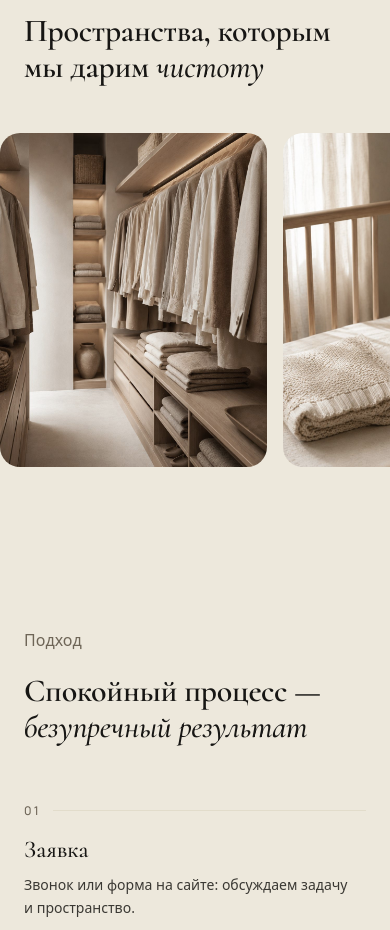
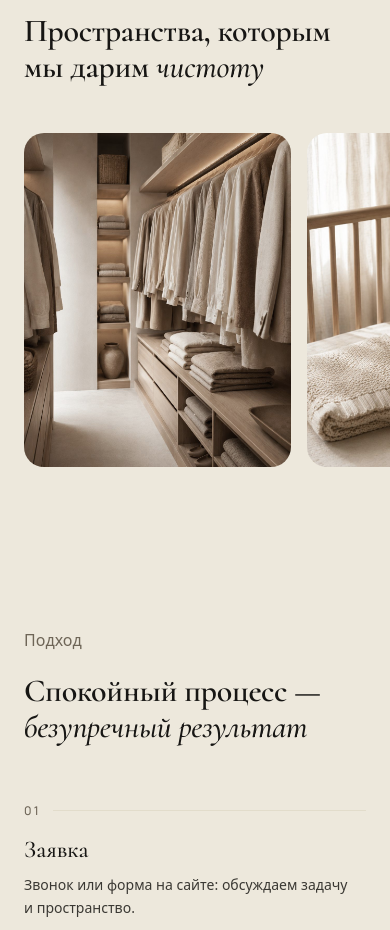
Before and after one commit to scorpochabro-solo/artclean, a Next.js app: page / in a window 390 px wide. Shown: the part 4660-5590 px from the top of the page. Built offline with nearby package versions, Linux system fonts and the light colour scheme; a web font is replaced by a local one.

Commit message:
fix(gallery): десктоп — статичная сетка 3×2, mobile — scroll-snap со scroll-padding

```diff
--- a/components/sections/Gallery.tsx
+++ b/components/sections/Gallery.tsx
@@ -24,11 +24,11 @@ export function Gallery() {
       </Container>
 
       <Reveal delay={0.1}>
-        <div className="mt-12 flex snap-x snap-mandatory gap-4 overflow-x-auto px-6 pb-4 md:mt-16 md:gap-6 md:px-16 [-ms-overflow-style:none] [scrollbar-width:none] [&::-webkit-scrollbar]:hidden">
+        <div className="mt-12 grid auto-cols-[78%] grid-flow-col gap-4 overflow-x-auto px-6 pb-4 snap-x snap-mandatory scroll-px-6 [-ms-overflow-style:none] [scrollbar-width:none] sm:auto-cols-[46%] md:mt-16 md:gap-6 md:px-16 md:scroll-px-16 lg:grid-flow-row lg:auto-cols-auto lg:grid-cols-3 lg:overflow-x-visible lg:px-16 lg:pb-0 [&::-webkit-scrollbar]:hidden">
           {photos.map((p) => (
             <figure
               key={p.file}
-              className="relative aspect-[4/5] w-[78%] shrink-0 snap-start overflow-hidden rounded-[20px] sm:w-[46%] lg:w-[30%]"
+              className="relative aspect-[4/5] snap-start overflow-hidden rounded-[20px]"
             >
               <Image
                 src={`${BASE_PATH}/photos/${p.file}.jpg`}
```
Also changed, not shown: 1 other file (tests, documents, lock files or other folders).
